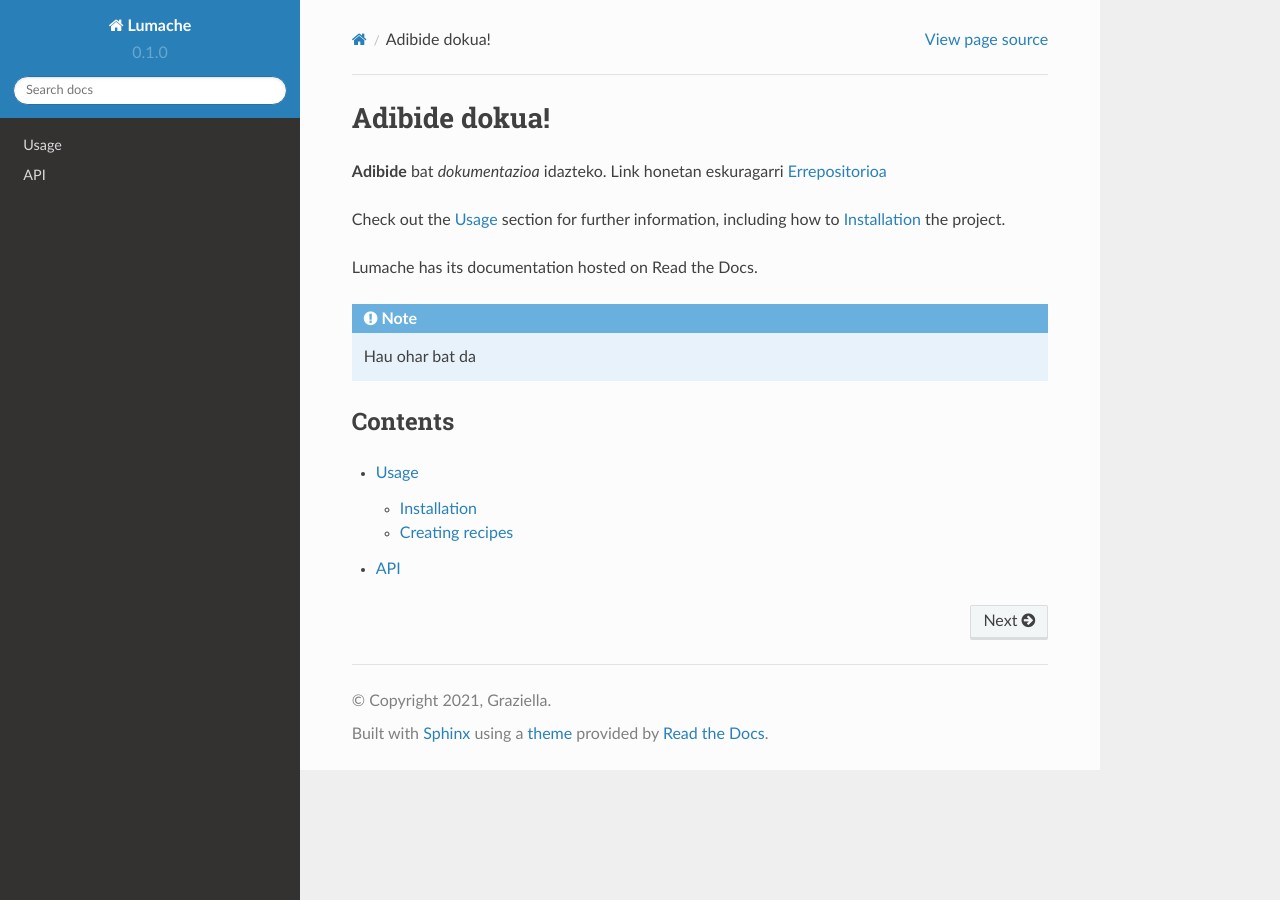
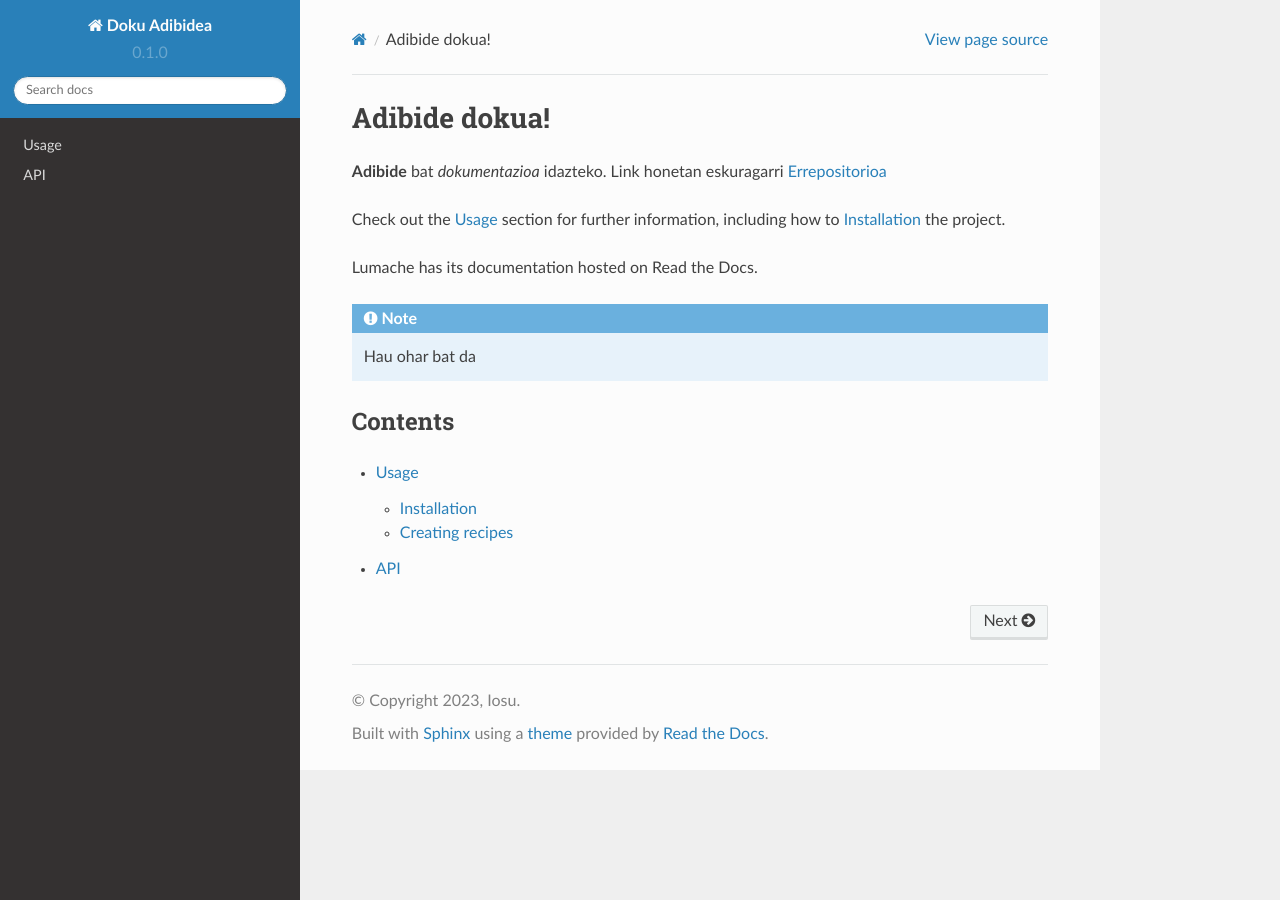
Before and after one commit to iosugomez/iosu-rtd-tutorial, a Sphinx documentation site: the page built from docs/source/index.rst, in a window 1280 px wide. Built offline with Sphinx 7.4.7 and the Read the Docs theme 2.0.0, drawn with Linux system fonts in a browser that asks for light colours.

Commit message:
Update conf.py

```diff
--- a/docs/source/conf.py
+++ b/docs/source/conf.py
@@ -2,9 +2,9 @@
 
 # -- Project information
 
-project = 'Lumache'
-copyright = '2021, Graziella'
-author = 'Graziella'
+project = 'Doku Adibidea'
+copyright = '2023, Iosu'
+author = 'Iosu Gomez'
 
 release = '0.1'
 version = '0.1.0'
```
